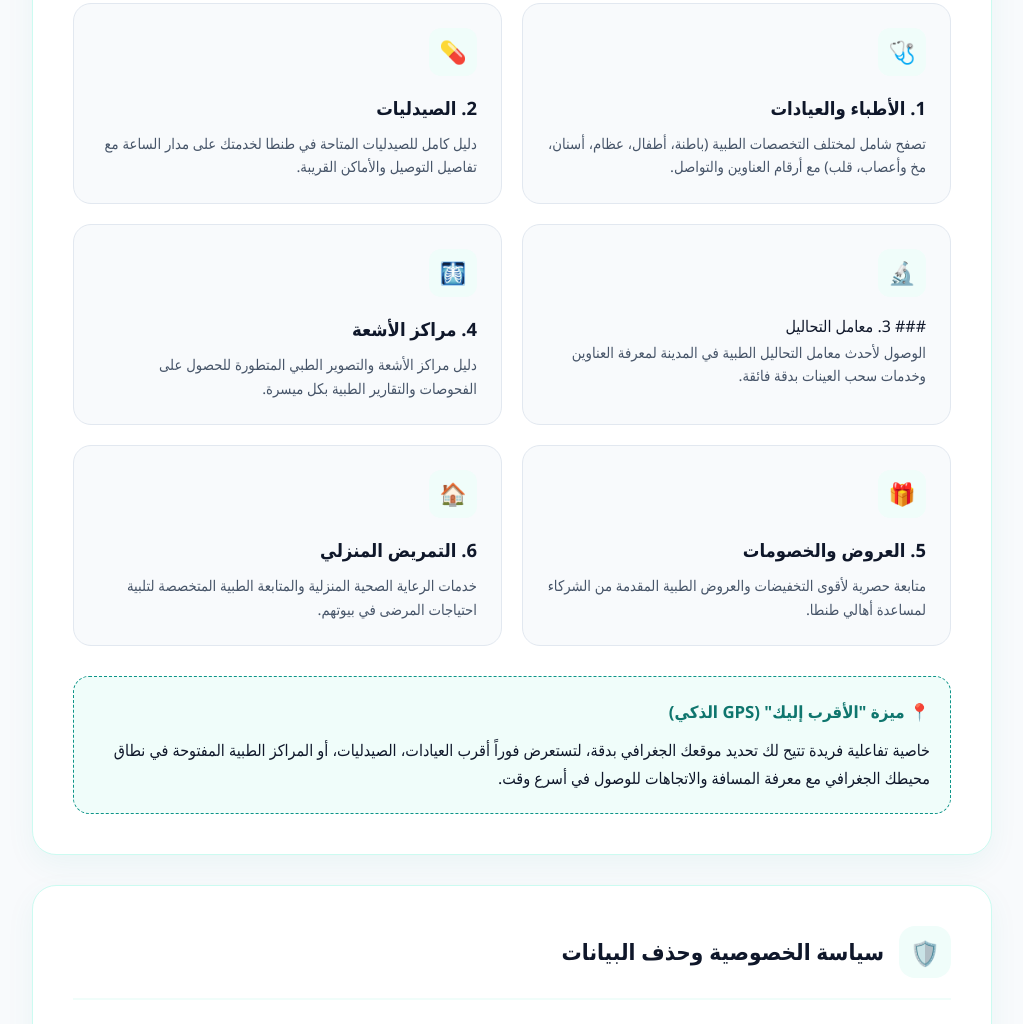
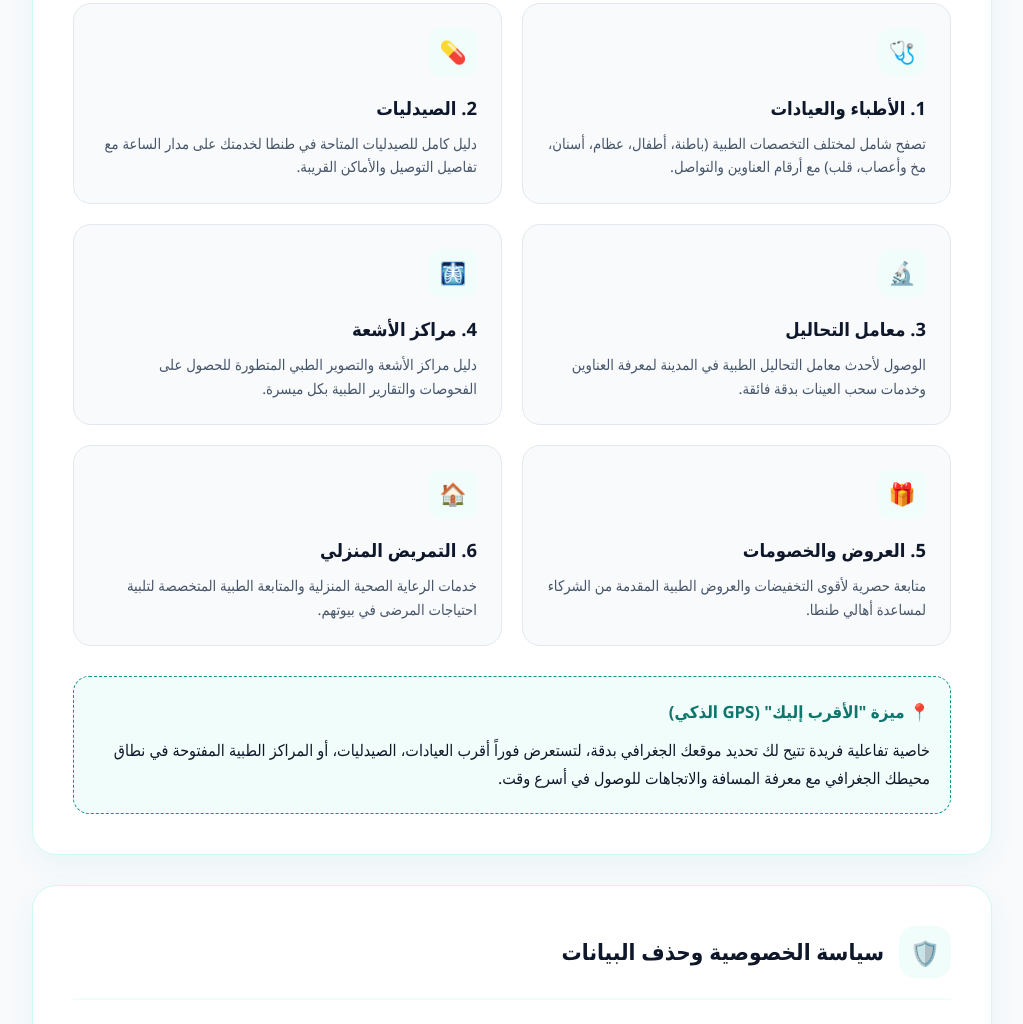
Before and after one commit to mohamedsalihabomalak/tanta-medical-guide, a plain HTML site: page index.html in a window 1280 px wide. Shown: the part 1325-2349 px from the top of the page, without its empty margins (128-1151 px from the left). Drawn offline with Linux system fonts and the light colour scheme.

Commit message:
Add canonical link and update heading tags in index.html
Added a canonical link for SEO purposes and updated heading tags for consistency.

```diff
--- a/index.html
+++ b/index.html
@@ -9,6 +9,9 @@
   <meta name="description" content="تطبيق دليل طنطا الطبي الإصدار 1.0.2. دليلك المحلي للوصول إلى العيادات، الصيدليات، معامل التحاليل، مراكز الأشعة، وعروض التمريض المنزلي. تفعيل خاصية الأقرب إليك جغرافياً بضغطة زر." />
   <meta name="keywords" content="دليل طنطا الطبي, صيدليات طنطا, عيادات طنطا, معامل تحاليل طنطا, الأقرب إليك, تطبيق تعبان, رعاية صحية طنطا" />
   <meta name="author" content="M - G - S" />
+
+  <!-- Canonical URL (الرابط الرسمي للأرشفة والـ SEO) -->
+  <link rel="canonical" href="https://mohamedsalihabomalak.github.io/tanta-medical-guide/" />
 
   <style>
     :root {
@@ -403,7 +406,7 @@
 
       <div class="service-card">
         <div class="service-icon">🔬</div>
-        ### 3. معامل التحاليل
+        <h3>3. معامل التحاليل</h3>
         <p>الوصول لأحدث معامل التحاليل الطبية في المدينة لمعرفة العناوين وخدمات سحب العينات بدقة فائقة.</p>
       </div>
 
```
